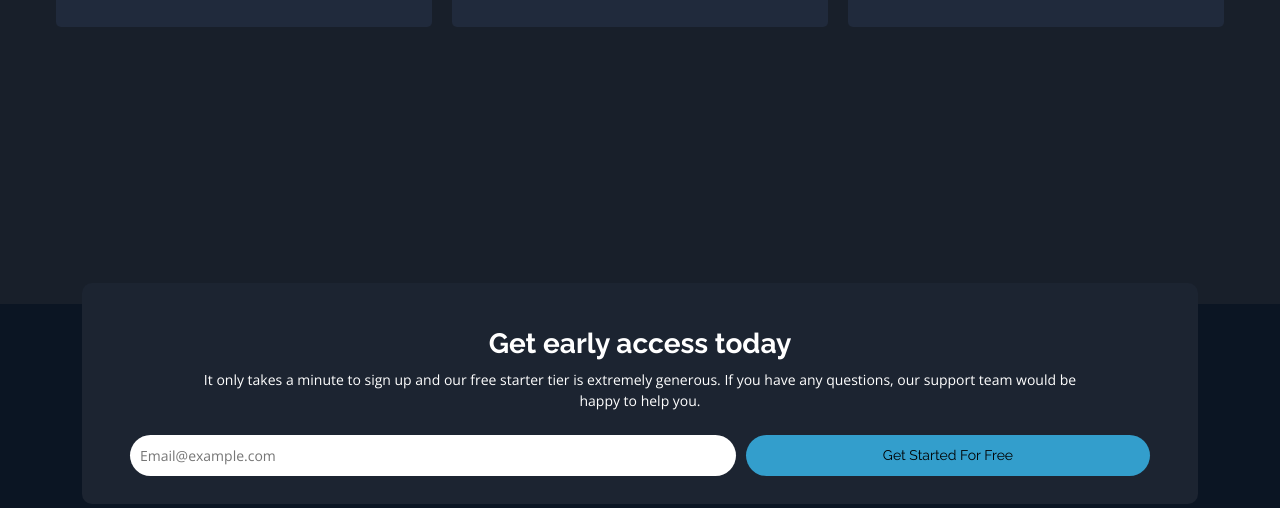
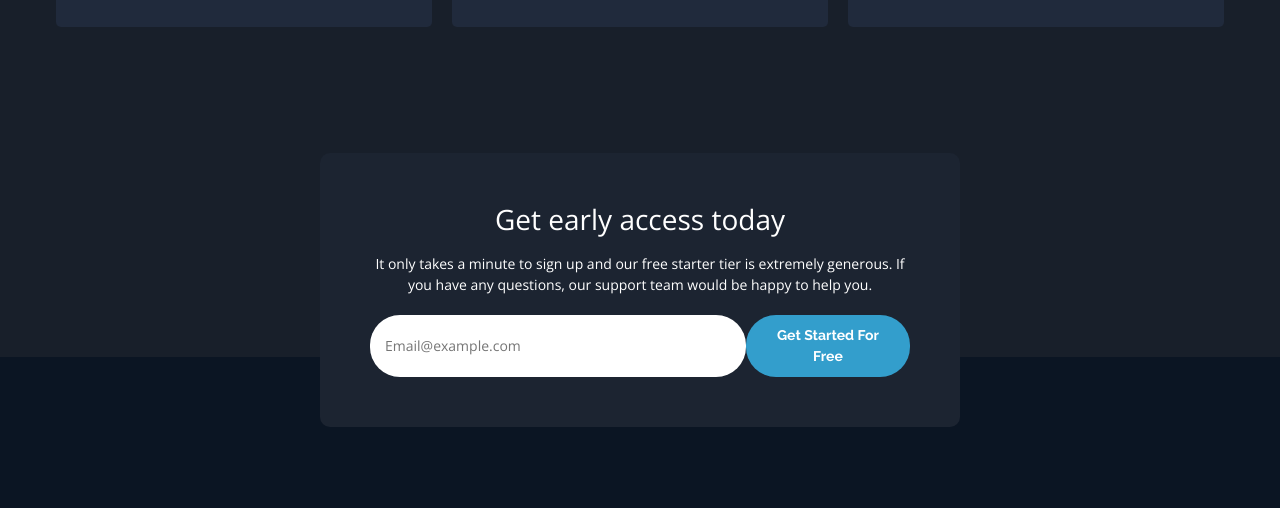
Before and after one commit to obinneji/Flyo-landing-page, a plain HTML site: page index.html in a window 1280 px wide. Shown: the part 2438-2946 px from the top of the page. Drawn offline with nearby package versions, Linux system fonts and the light colour scheme.

Commit message:
email unit refactoring

```diff
--- a/index.html
+++ b/index.html
@@ -162,27 +162,22 @@
     </section>
 
 
-    <!-- email section -->
-    <section class="email-section ">
-      <div class="container text-white  text-center ">
-        <div class="email-input ">
-          <h3 class="mt-3"> Get early access today</h3>
-          <p class="mb-4  email-para">
-          It only takes a minute to sign up and our free starter tier is extremely generous. If you have any
+    <!-- email asie -->
+    <aside class="text-white">
+      <div class="email-area">
+        <h3 class="mb-3">Get early access today</h3>
+        <p class="email-paragraph" > It only takes a minute to sign up and our free starter tier is extremely generous. If you have any
           questions, our support team would be happy to help you.</p>
-          <div class="inputfield px-5 ">
-            <div class="email">
-              <input type="email" placeholder="Email@example.com" id="email">
-              <button class="email-btn" id="email-btn"> Get Started For Free</button>
-            </div>
-            <div class="error" ></div>
+          <div class="email-container">
+            <input type="email" placeholder="Email@example.com" id="email" class="input-email">
+            <button class="email-btn" id="email-btn"  > Get Started For Free</button>
           </div>
-
-        </div>
+          <div class="error" ></div>
+      </div>
+    </aside>
 
 
-      </div>
-    </section>
+
 
     <!-- footer section -->
     <section class="footer  ">
--- a/styles.css
+++ b/styles.css
@@ -133,56 +133,54 @@ body{
     margin-top: 0;
     margin-left: 10px;
 }
-
-
-.email-section{
-    background-color:  hsl(218, 28%, 13%);
+aside{
+    background-color: #fff;
+    margin: 0 auto;
+    width: 50vw;
+    position: relative;
+    top: 70px;
+    background-color: hsl(217, 28%, 15%);
+    text-align: center;
+    border-radius: 10px;
 }
-.email-section h3{
-    font-family: 'raleway';
-    font-weight: 700;
+.email-area{
+    padding: 50px
 }
-.email-para{
-    padding: 0 8em;
+.email-paragraph{
+    margin-bottom: 20px;
     font-family: 'open sans';
     font-weight: 400;
 }
-.email-input{
-
-    background-color: hsl(217, 28%, 15%);
-    border-radius: 10px;
-    z-index: 2;
-    position: relative;
-    top: 200px;
-    padding: 2em 0;
-}
-.email{
-    display: flex;
-    gap: 10px;
-}
-.email-input input{
-    width: 60%;
-    padding: 10px;
+.input-email{
     border-radius: 30px;
     border: none;
+    outline: none;
+    width:70%;
+    padding: 10px 15px;
 }
-.email-input input:focus{
-    outline: 0;
+.email-container{
+    display: flex;
+    justify-content: space-between;
 }
-.email-input button{
-    width: 40%;
-    padding: 10px;
+.email-btn{
     border-radius: 30px;
     border: none;
     font-family: 'raleway';
-    font-weight: 400;
+    font-weight: 700;
     background-color: hsl(198, 60%, 50%);
+    padding: 10px 15px;
+    text-align: center;
+    color: white;
 }
-.email-input button:hover {
-        background-color: hsl(198, 60%, 50%, 0.9);
-        font-weight: 700;
-        color: white;
-    }
+.email-btn:hover{
+    background-color: rgba(123, 192, 221, 0.9);
+    font-weight: 700;
+    color: white;
+}
+@media (max-width:600px) {
+
+}
+
 .footer{
     background-color: hsl(216, 53%, 9%);
 }
@@ -271,18 +269,17 @@ i:hover{
     flex-direction: column;
 }
 
-.email{
+.email-container{
     flex-direction: column;
+}
+.input-email{
+    width: 100%;
+    margin-bottom: 10px;
+}
 
-}
-.email-input input{
+.email-btn{
     width: 100%;
-}
-.email-input button{
-    width: 100%;
-}
-.email-para{
-    padding: 0 ;
+    padding: 10px;
 }
 .address {
     flex-direction: column;
```
